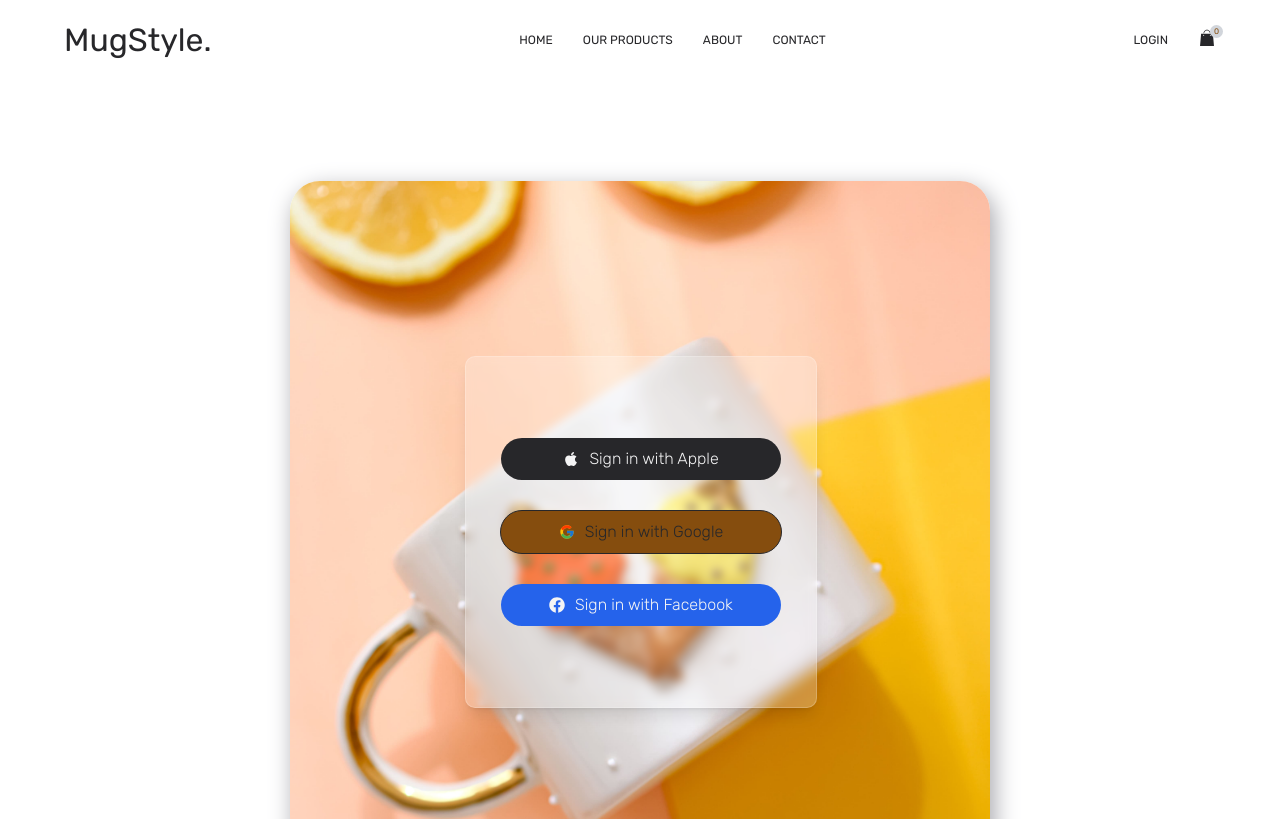
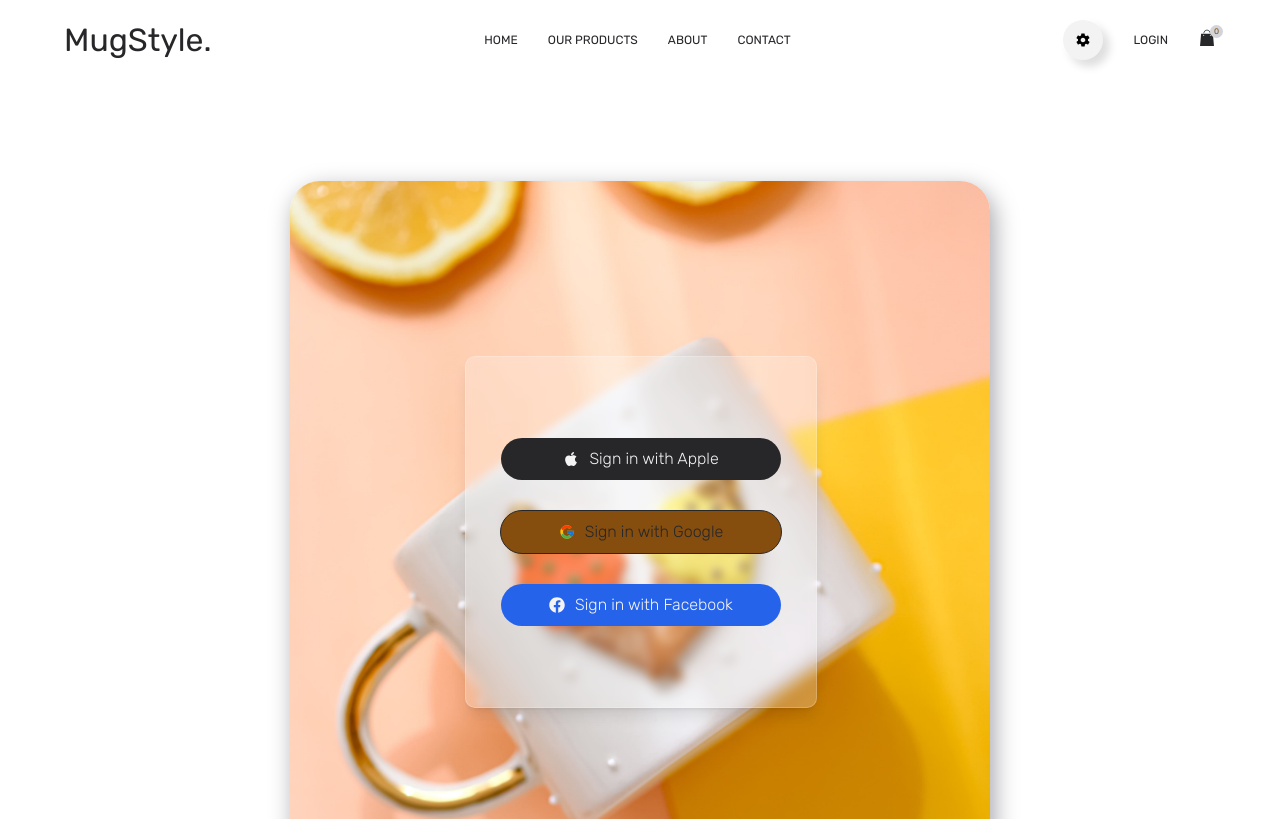
Before and after one commit to Morganefrlr/eshop-mugstyle2024, a Next.js app: page /login in a window 1280 px wide. Shown: the top 819 px of the page. Built offline with nearby package versions, Linux system fonts and the light colour scheme.

Commit message:
T15: btn adminMode navbar

```diff
--- a/src/components/navbar/Navbar.tsx
+++ b/src/components/navbar/Navbar.tsx
@@ -6,25 +6,43 @@ import NavbarLinksMenu from "./NavbarLinksMenu";
 import NavbarResponsive from "./NavbarResponsive";
 import Logo from "../../reusableComponents/LogoMugStyle";
 import  { useGlobalAdminContext } from "@/context/AdminContext";
-
+import { IoMdSettings } from "react-icons/io";
+import { useRouter } from 'next/navigation'
 
 
 
 const Navbar = () => {
 
-    const {adminMode, quantityProducts} = useGlobalAdminContext()
+    const {adminMode, quantityProducts, setAdminMode} = useGlobalAdminContext()
     const [open, setOpen] = useState(false)
+    const router = useRouter()
+
 
     const handleMenuResponsive = () =>{
         setOpen(!open)
     }
 
+    const handleAdminMode = () => {
+        if(adminMode){
+            setAdminMode(!adminMode)
+            router.push('/')
+        }
+
+        if(!adminMode){
+            setAdminMode(!adminMode)
+            router.push('/admin')
+        }
+
+
+
+    }
     return (
         <div className="mainNavbar">
             <Logo/>
             <NavbarLinksMenu className={'middleContainerNavbar'} adminMode={adminMode}/>
 
             <div className="rightContainerNavbar">
+                <button className={adminMode ? 'adminMode actif' : 'adminMode '} onClick={handleAdminMode}><IoMdSettings className="icon"/></button>
                 {!adminMode && <Link href="/login">login</Link>}
 
                 <div className="cartIconNavbar">
--- a/src/components/navbar/_navbar.scss
+++ b/src/components/navbar/_navbar.scss
@@ -49,6 +49,41 @@
     gap: 30px;
     align-items: center;
 
+    .adminMode{
+        width: 40px;
+        height: 40px;
+        border-radius: 2rem;
+        background: #f4f3f3;
+        border: none;
+        display: flex;
+        justify-content: center;
+        align-items: center;
+        font-size: 16px;
+        outline: none;
+        cursor: pointer;
+        transition: .2s ease-in-out;
+        box-shadow: -6px -6px 14px rgba(255, 255, 255, .7),
+                    -6px -6px 10px rgba(255, 255, 255, .5),
+                    6px 6px 8px rgba(255, 255, 255, .075),
+                    6px 6px 10px rgba(0, 0, 0, .15);
+
+
+        &:active{
+            box-shadow: inset -2px -2px 6px rgba(255, 255, 255, .7),
+                        inset -2px -2px 4px rgba(255, 255, 255, .5),
+                        inset 2px 2px 2px rgba(255, 255, 255, .075),
+                        inset 2px 2px 4px rgba(0, 0, 0, .15);
+        }
+    }
+    .actif{
+        box-shadow: inset -2px -2px 6px rgba(255, 255, 255, .7),
+                        inset -2px -2px 4px rgba(255, 255, 255, .5),
+                        inset 2px 2px 2px rgba(101, 143, 101, 0.359),
+                        inset 2px 2px 4px rgba(101, 143, 101, 0.411);
+        .icon{
+            color: rgb(101, 143, 101);
+        }
+    }
 
     .cartIconNavbar{
         display: flex;
```
